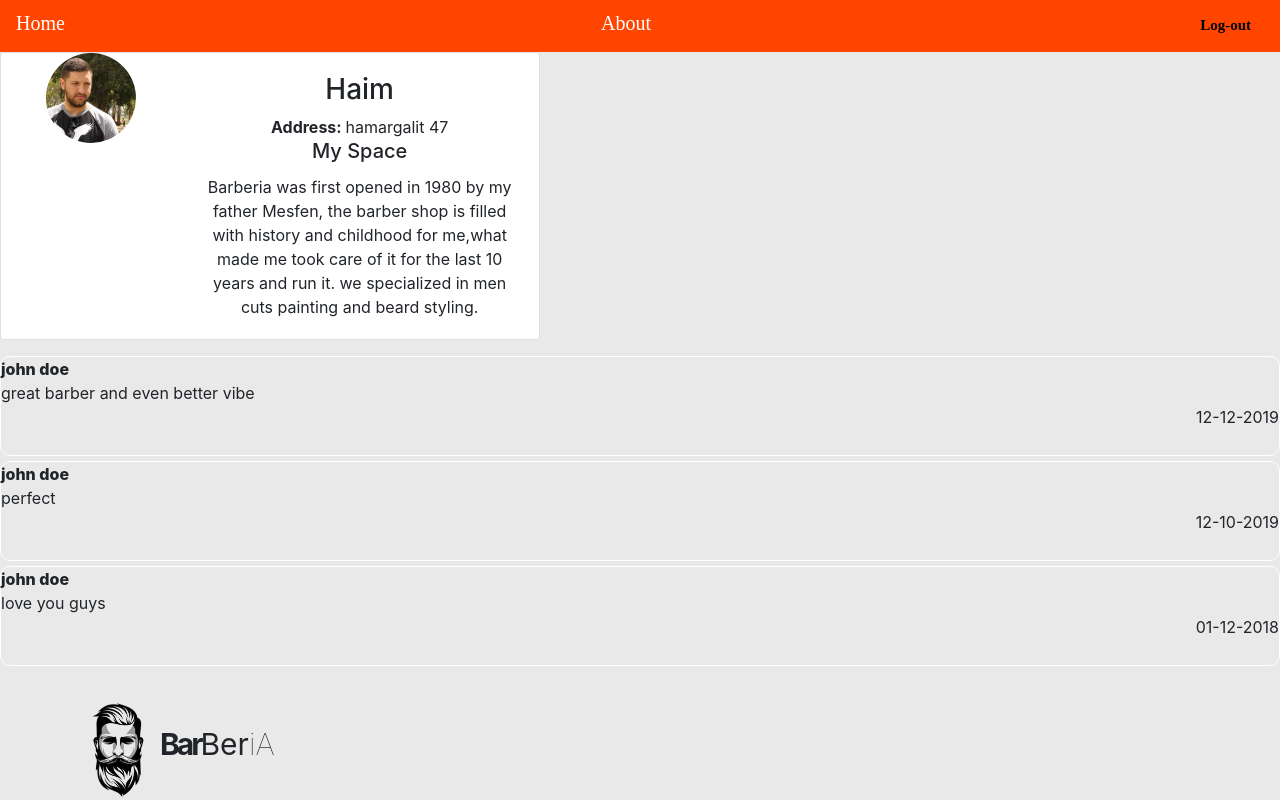
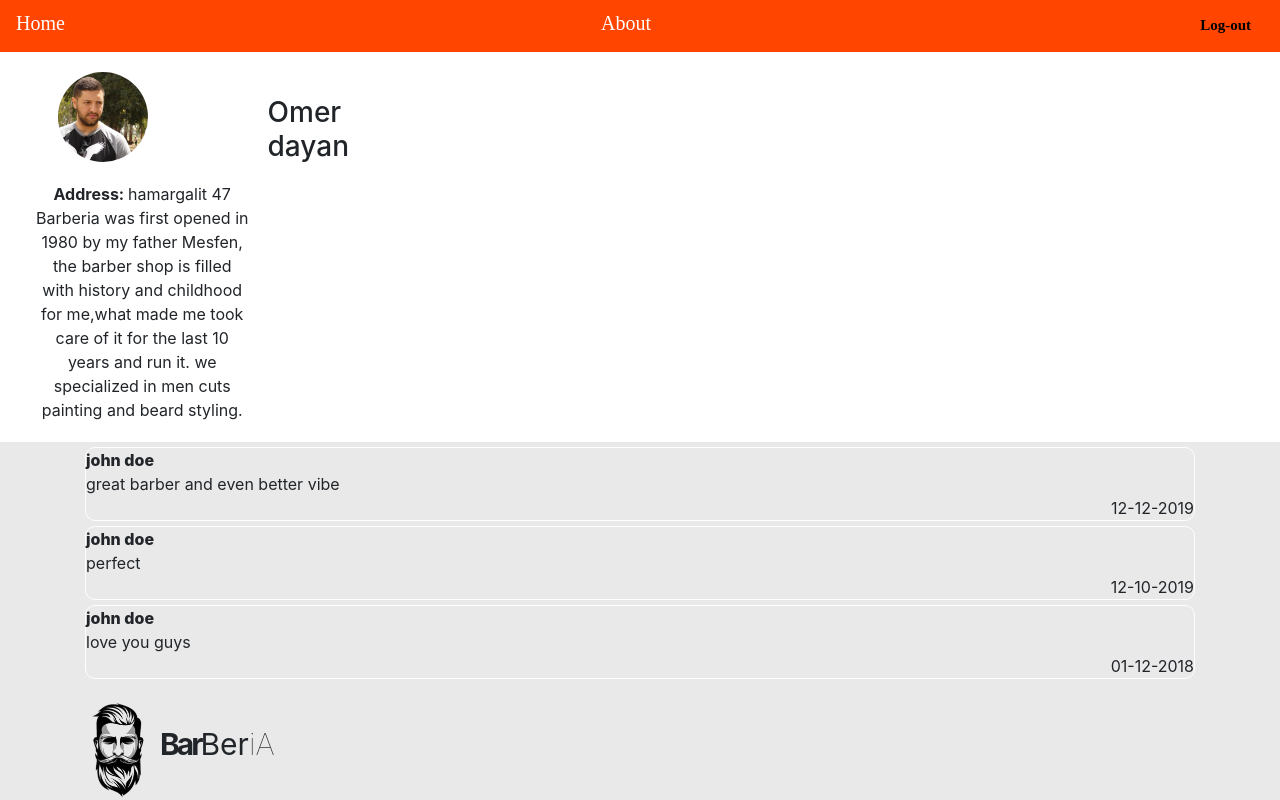
Before and after one commit to Doriel1121/Haircutter, a React (Create React App) app: page /about in a window 1280 px wide. Built offline with nearby package versions, Linux system fonts and the light colour scheme.

Commit message:
arrange the about

```diff
--- a/src/App.css
+++ b/src/App.css
@@ -137,3 +137,11 @@ border-bottom-width: 1px;
 .criticName{
   font-weight: 800;
 }
+.nameTitle{
+  position: absolute;
+  left: 30%;
+  top: 40%;
+}
+.con{
+  height: 0px;
+}
--- a/src/components/AboutPage.js
+++ b/src/components/AboutPage.js
@@ -7,10 +7,10 @@ export default class AboutPage extends Component {
         super(props)
 
         this.state = {
-             About:{Name:"Haim",Location:"hamargalit 47",MyWords:"Barberia was first opened in 1980 by my father Mesfen, the barber shop is filled with history and childhood for me,what made me took care of it for the last 10 years and run it. we specialized in men cuts painting and beard styling."},
-             Criticizes:[{Name:"john doe",date:"12-12-2019",text:"great barber and even better vibe"},
-             {Name:"john doe",date:"12-10-2019",text:"perfect"},
-             {Name:"john doe",date:"01-12-2018",text:"love you guys"},]
+             About:{Name:"Omer dayan",Location:"hamargalit 47",MyWords:"Barberia was first opened in 1980 by my father Mesfen, the barber shop is filled with history and childhood for me,what made me took care of it for the last 10 years and run it. we specialized in men cuts painting and beard styling."},
+             Criticizes:[{id:1,Name:"john doe",date:"12-12-2019",text:"great barber and even better vibe"},
+             {id:2,Name:"john doe",date:"12-10-2019",text:"perfect"},
+             {id:3,Name:"john doe",date:"01-12-2018",text:"love you guys"},]
         }
     }
 
@@ -18,35 +18,32 @@ export default class AboutPage extends Component {
         return (
             <div>
                 <Toolbar/>
-
-                <div>
-                <div className="card mb-3" style={{maxWidth: 540}}>
-                    <div className="row no-gutters">
+                    <div style={{backgroundColor:"white"}} className="row no-gutters">
                       <div className="col-md-4">
-                        <img style={{width:90, borderRadius:50}} src="/od.jpg" class="card-img" alt="..."/>
+                          <div className="container">
+                          <div className="row">
+                              <div className="col-6">
+                              <img style={{width:90, borderRadius:50, marginTop:20}} src="/od.jpg" className="card-img" alt="..."/>
+                              </div>
+                              <div style={{textAlign:"left"}} className="col-6"><h3 className="nameTitle">{this.state.About.Name}</h3></div>
+                          </div>
                       </div>
                       <div className="col-md-8">
                         <div className="card-body">
-                        <h3>{this.state.About.Name}</h3>
                         <span style={{fontWeight:"bold"}}>Address: </span>{this.state.About.Location}
-                          <h5 className="card-title">My Space</h5>
                           <p className="card-text">{this.state.About.MyWords}</p>
                         </div>
                       </div>
                     </div>
                   </div>
-                  </div>
-
-                {this.state.Criticizes.map((element)=>{
-                    return <div style={{height:100}} className="criticize">
+                    <div className="container con" >
+                {this.state.Criticizes.map((element, key)=>{
+                    return <div key={element.id} className="criticize">
                         <span className="criticName">{element.Name}</span> <br/>
                         {element.text}<br/> <p className="dateOfCritic">{element.date} </p>
                     </div>
-
                 })}
-
-
-
+                </div>
                 <div className="AboutLogo"><Logo variant="little"/></div>
             </div>
         )
```
